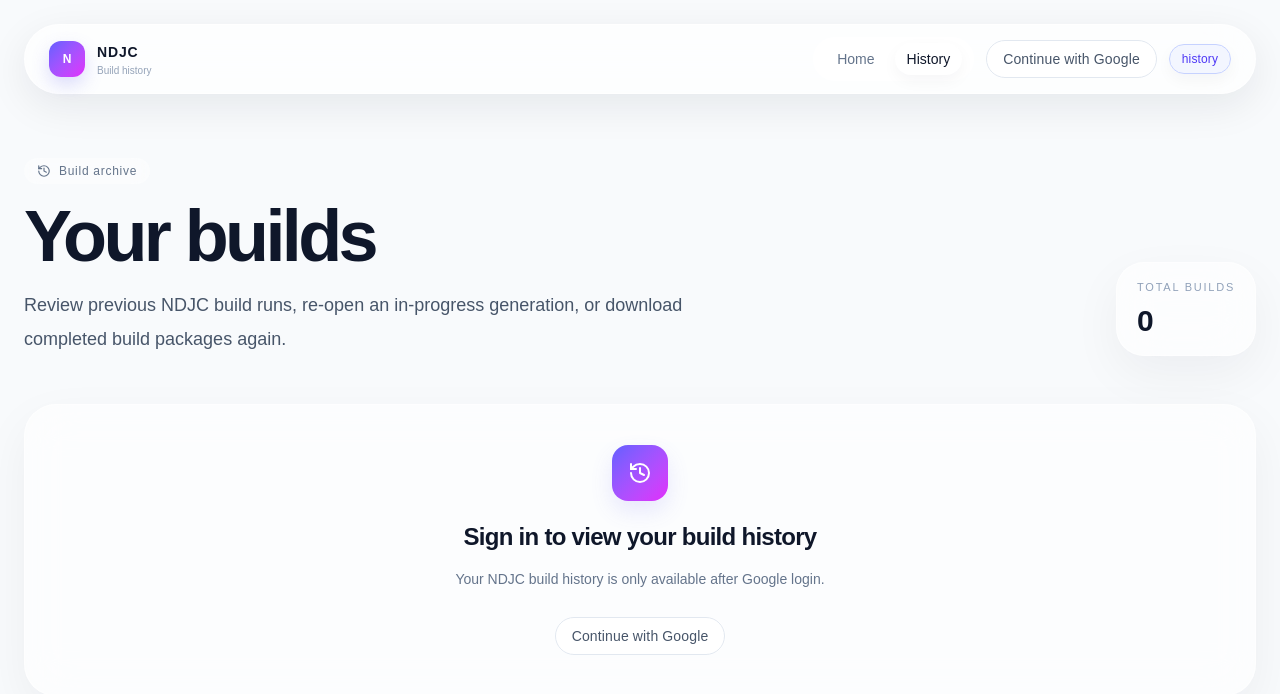
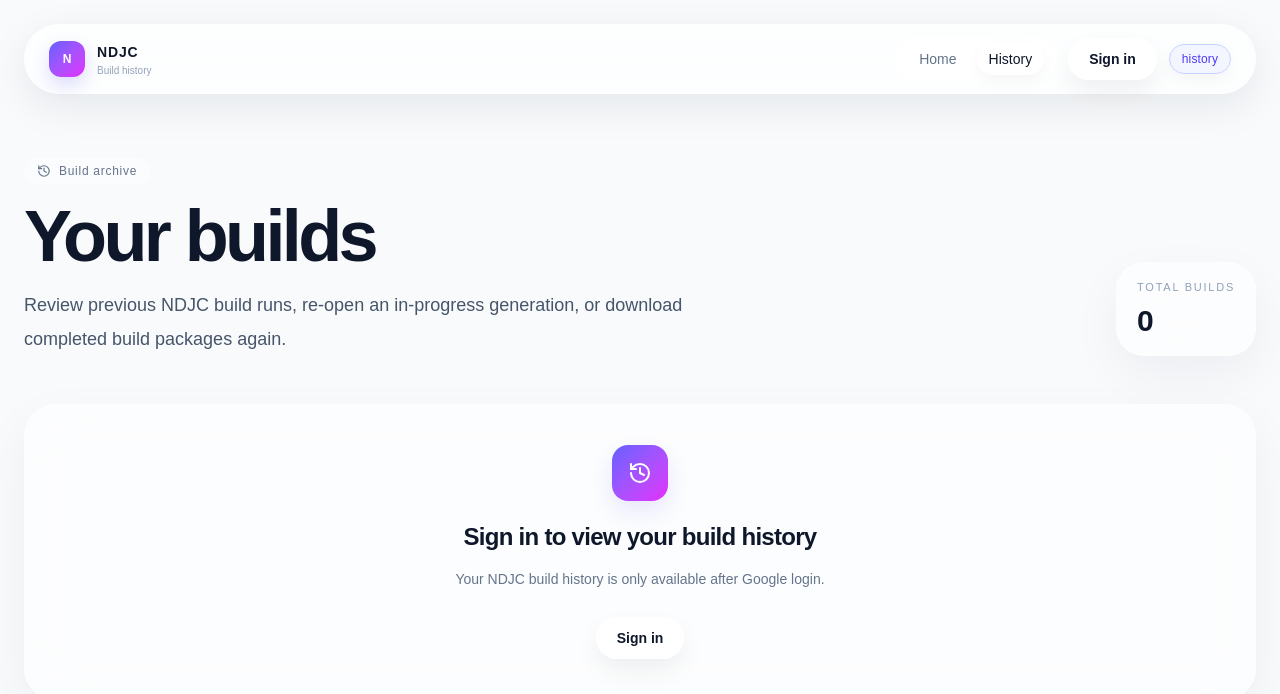
Before and after one commit to why459097630/niandongjicheng, a Next.js app: page /history in a window 1280 px wide. Shown: the top 694 px of the page. Built offline with nearby package versions, Linux system fonts and the light colour scheme.

Commit message:
Update AuthControls.tsx

```diff
--- a/components/auth/AuthControls.tsx
+++ b/components/auth/AuthControls.tsx
@@ -13,6 +13,11 @@ export default function AuthControls({
   const supabase = useMemo(() => createClient(), []);
   const [loading, setLoading] = useState(true);
   const [email, setEmail] = useState("");
+  const [isSigningIn, setIsSigningIn] = useState(false);
+  const [isSigningOut, setIsSigningOut] = useState(false);
+
+  const buttonClassName =
+    "inline-flex items-center rounded-full border border-white/70 bg-white/92 px-5 py-2.5 text-sm font-semibold text-[#0f172a] shadow-[0_12px_26px_rgba(15,23,42,0.06)] transition-all duration-300 hover:-translate-y-0.5 hover:bg-white hover:shadow-[0_16px_30px_rgba(15,23,42,0.09)] disabled:cursor-not-allowed disabled:opacity-70";
 
   useEffect(() => {
     let mounted = true;
@@ -32,8 +37,11 @@ export default function AuthControls({
     const {
       data: { subscription },
     } = supabase.auth.onAuthStateChange((_event, session) => {
+      if (!mounted) return;
       setEmail(session?.user?.email || "");
       setLoading(false);
+      setIsSigningIn(false);
+      setIsSigningOut(false);
     });
 
     return () => {
@@ -43,8 +51,12 @@ export default function AuthControls({
   }, [supabase]);
 
   const handleGoogleSignIn = async () => {
+    if (loading || isSigningIn || isSigningOut) return;
+
+    try {
+      setIsSigningIn(true);
+
       const redirectTo = `${window.location.origin}/auth/callback?next=${encodeURIComponent(nextPath)}`;
-
       const { error } = await supabase.auth.signInWithOAuth({
         provider: "google",
         options: {
@@ -53,56 +65,61 @@ export default function AuthControls({
       });
 
       if (error) {
-      alert(error.message);
+        throw error;
+      }
+    } catch (error) {
+      setIsSigningIn(false);
+      alert(error instanceof Error ? error.message : "Failed to sign in.");
     }
   };
 
   const handleSignOut = async () => {
+    if (loading || isSigningIn || isSigningOut) return;
+
+    try {
+      setIsSigningOut(true);
+
       const { error } = await supabase.auth.signOut();
 
       if (error) {
-      alert(error.message);
-      return;
+        throw error;
       }
 
       window.location.href = "/";
+    } catch (error) {
+      setIsSigningOut(false);
+      alert(error instanceof Error ? error.message : "Failed to sign out.");
+    }
   };
-
-  if (loading) {
-    return (
-      <button
-        type="button"
-        disabled
-        className="rounded-full border border-slate-200 bg-white/60 px-4 py-2 text-sm font-medium tracking-[0.01em] text-[#475569] backdrop-blur opacity-70"
-      >
-        Checking login...
-      </button>
-    );
-  }
 
   if (!email) {
     return (
       <button
         type="button"
         onClick={handleGoogleSignIn}
-        className="rounded-full border border-slate-200 bg-white/60 px-4 py-2 text-sm font-medium tracking-[0.01em] text-[#475569] backdrop-blur transition hover:bg-white"
+        disabled={loading || isSigningIn || isSigningOut}
+        className={buttonClassName}
       >
-        Continue with Google
+        {isSigningIn ? "Signing in..." : loading ? "Checking login..." : "Sign in"}
       </button>
     );
   }
 
   return (
-    <div className="flex items-center gap-2">
-      <div className="hidden max-w-[220px] truncate rounded-full border border-slate-200 bg-white/70 px-4 py-2 text-sm font-medium text-[#475569] backdrop-blur md:block">
+    <div className="flex items-center gap-3">
+      <div
+        className={`hidden max-w-[220px] truncate md:inline-flex ${buttonClassName}`}
+        title={email}
+      >
         {email}
       </div>
       <button
         type="button"
         onClick={handleSignOut}
-        className="rounded-full border border-slate-200 bg-white/60 px-4 py-2 text-sm font-medium tracking-[0.01em] text-[#475569] backdrop-blur transition hover:bg-white"
+        disabled={loading || isSigningIn || isSigningOut}
+        className={buttonClassName}
       >
-        Sign out
+        {isSigningOut ? "Signing out..." : "Sign out"}
       </button>
     </div>
   );
```
Lines whose indentation alone changed are shown as unchanged.
